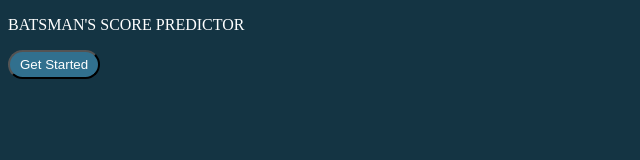
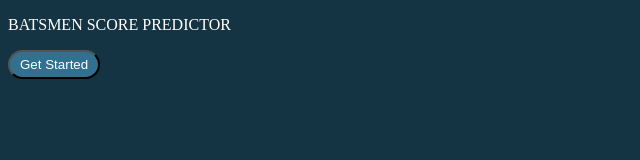
Before and after one commit to pros-kbps/Development, a React (Create React App) app: page / in a window 1280 px wide. Shown: the top 160 px of the page, without its empty margins (0-640 px from the left). Built offline with nearby package versions, Linux system fonts and the light colour scheme.

Commit message:
changed word

```diff
--- a/src/pages/Start.js
+++ b/src/pages/Start.js
@@ -7,7 +7,7 @@ function Start() {
     <div className="App">
         <div className="text">
           <p id="txt1">
-             BATSMAN'S SCORE PREDICTOR
+             BATSMEN SCORE PREDICTOR
           </p>
           <button className="but1" >Get Started</button>
         </div>
```
